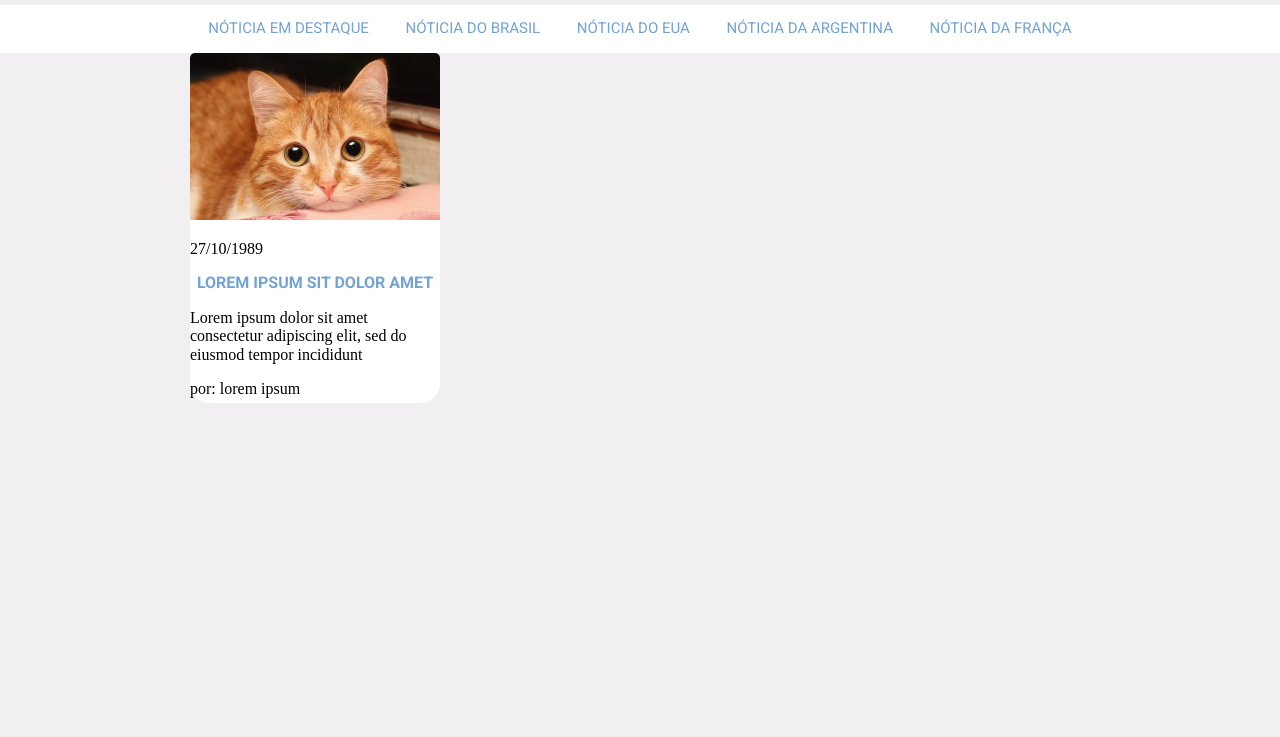
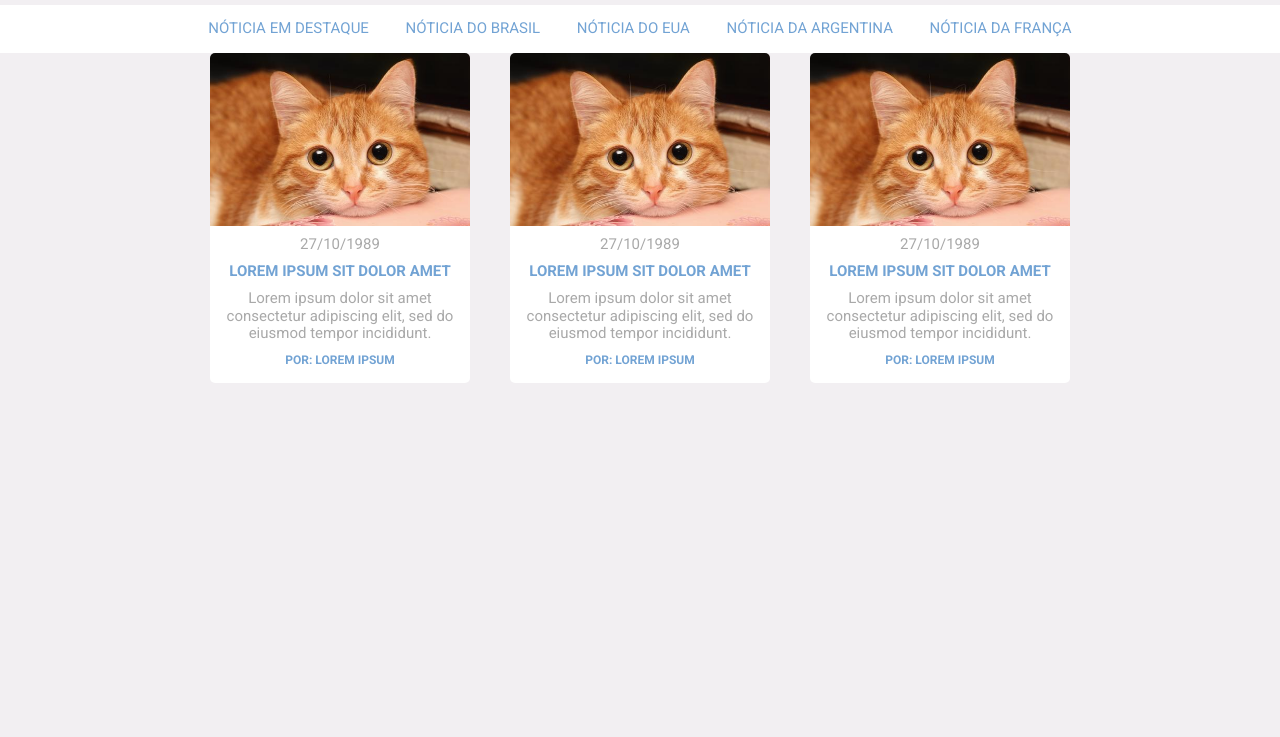
Before and after one commit to vinirossi/desafio-sangenetto, a plain HTML site: page index.html in a window 1280 px wide. Shown: the part 63-800 px from the top of the page. Drawn offline with nearby package versions, Linux system fonts and the light colour scheme.

Commit message:
Alterado o tamanho do card e feito o estilo do texto de informação e inserido mais dois cards na página

```diff
--- a/assets/css/style.css
+++ b/assets/css/style.css
@@ -84,24 +84,38 @@ main {
 /* CSS DOS CARDS DE NOTICIA */
 .card {
     box-sizing: border-box;
-    width: 250px;
-    height: 350px;
+    width: 260px;
+    height: 330px;
     background-color: #fff;
-    border-radius: 20px;
+    border-radius: 5px;
+    margin: 0 20px 0 20px;
 }
 .card img{
     border-radius: 5px 5px 0 0;
-    width: 250px;
+    width: 260px;
 }
-
-.card-information h1 {
-    color: #72a3d4;
-    text-align: center;
-    text-transform: uppercase;
-    font-family: 'Roboto', sans-serif;
-    font-size: 16px;
+.teste {
+    justify-content: space-around;
 }
-.box-noticias p {
+.card-information {
+    font-size: 15px;
     text-align: center;
     font-family: 'Roboto', sans-serif;
+    text-transform: uppercase;
+    color: #72a3d4;
+
 }
+.data-title, .text-information {
+    color: #a9a9a9;
+    margin: 5px 0 5px 0;
+}
+.title-information {
+    font-size: 15px;
+}
+.text-information {
+    text-transform: none;
+}
+.title-signature {
+    font-size: 12px;
+    font-weight: bold;
+}
--- a/index.html
+++ b/index.html
@@ -42,14 +42,32 @@
         </nav>
 
         <main class="main">
-            <div class="container">
+            <div class="container teste">
                 <article class="card">
                         <img src="assets/images/gato.jpg" alt="Gato">
                     <div class="card-information">
                         <p class="data-title">27/10/1989</p>
                         <h1 class="title-information">LOREM IPSUM SIT DOLOR AMET</h1>
-                        <p class="text-information">Lorem ipsum dolor sit amet consectetur adipiscing elit, sed do eiusmod tempor incididunt</p>
-                        <p class="">por: lorem ipsum</p>
+                        <p class="text-information">Lorem ipsum dolor sit amet consectetur adipiscing elit, sed do eiusmod tempor incididunt.</p>
+                        <p class="title-signature">por: lorem ipsum</p>
+                    </div>
+                </article>
+                <article class="card">
+                        <img src="assets/images/gato.jpg" alt="Gato">
+                    <div class="card-information">
+                        <p class="data-title">27/10/1989</p>
+                        <h1 class="title-information">LOREM IPSUM SIT DOLOR AMET</h1>
+                        <p class="text-information">Lorem ipsum dolor sit amet consectetur adipiscing elit, sed do eiusmod tempor incididunt.</p>
+                        <p class="title-signature">por: lorem ipsum</p>
+                    </div>
+                </article>
+                <article class="card">
+                        <img src="assets/images/gato.jpg" alt="Gato">
+                    <div class="card-information">
+                        <p class="data-title">27/10/1989</p>
+                        <h1 class="title-information">LOREM IPSUM SIT DOLOR AMET</h1>
+                        <p class="text-information">Lorem ipsum dolor sit amet consectetur adipiscing elit, sed do eiusmod tempor incididunt.</p>
+                        <p class="title-signature">por: lorem ipsum</p>
                     </div>
                 </article>
             </div>
```
